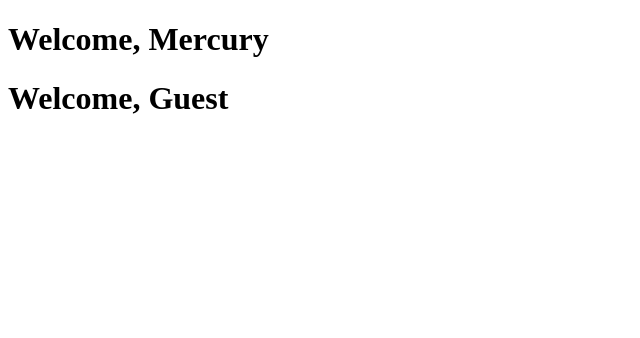
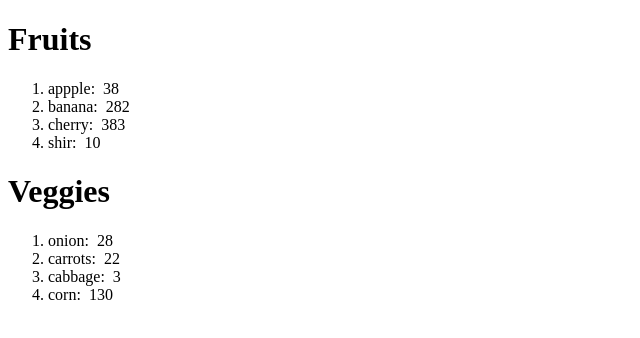
Before and after one commit to Mercury1565/DS_project_FrontEnd, a React (Vite) app in the folder project/DS_frontEnd/: page / in a window 1280 px wide. Shown: the top 338 px of the page, without its empty margins (0-640 px from the left). Built offline with nearby package versions, Linux system fonts and the light colour scheme.

Commit message:
Conditional Rendering" `

```diff
--- a/project/DS_frontEnd/src/App.jsx
+++ b/project/DS_frontEnd/src/App.jsx
@@ -1,11 +1,22 @@
-import UserGreeting from './UserGreeting.jsx';
+import List from './List.jsx';
 
 function App()
 {
+  const fruits = [{id: 1 , name: "appple" , calories: 38},
+                  {id: 2 , name: "banana" , calories: 282},
+                  {id: 3 , name:"cherry" , calories: 383},
+                  {id: 4 , name: "shir" , calories: 10},];
+
+  const veggies = [{id: 6 , name: "onion" , calories: 28},
+                  {id: 7 , name: "carrots" , calories: 22},
+                  {id: 8 , name:"cabbage" , calories: 3},
+                  {id: 9 , name: "corn" , calories: 130},];
+
   return (
     <>
-      <UserGreeting isLoggedIn={true} username = "Mercury" />
-      <UserGreeting isLoggedIn={true}/>
+      {/* Notice how the ternary operator can sometimes be replaces with the && operator */}
+      {fruits.length && <List items = {fruits} catagory = "Fruits"/>}
+      {veggies.length > 0 ? <List items = {veggies} catagory = "Veggies"/> : null}
     </>
   );
 }
--- /dev/null
+++ b/project/DS_frontEnd/src/List.jsx
@@ -0,0 +1,52 @@
+import PropTypes from 'prop-types';
+
+function List(props)
+{
+    // const fruits = [{id: 1 , name: "appple" , calories: 38},
+    //                 {id: 2 , name: "banana" , calories: 282},
+    //                 {id: 3 , name:"cherry" , calories: 383},
+    //                 {id: 4 , name: "shir" , calories: 10},];
+
+    // fruits.sort((a , b) => a.name.localeCompare(b.name)); // sort by name
+    // fruits.sort((a , b) => a.calories - b.calories); // sort by calories
+
+    // const lowCalFruits = fruits.filter(
+    //     fruit => fruit.calories < 100
+    // )
+
+    // const listItems = lowCalFruits.map(lowCalFruits => <li key = {lowCalFruits.id}>
+    //     {lowCalFruits.name}:  &nbsp;
+    //     {lowCalFruits.calories}
+    //     </li>);
+
+    const catagory = props.catagory;
+    const itemList = props.items;
+
+     const listItems = itemList.map(itemList  => <li key = {itemList.id}>
+        {itemList.name}:  &nbsp;
+        {itemList.calories}
+        </li>);
+
+    return (
+        <>
+            <h1>{catagory}</h1>
+            <ol>{listItems}</ol>
+        </>
+    )
+}
+
+List.defaultProps = {
+    catagory: "Category",
+    items: []
+}
+
+List.propTypes = {
+    catagory: PropTypes.string,
+    items: PropTypes.arrayOf(
+                PropTypes.shape(
+                    {id: PropTypes.number,
+                    name: PropTypes.string,
+                    calories: PropTypes.number}))
+}
+
+export default List;
--- a/project/DS_frontEnd/src/UserGreeting.jsx
+++ /dev/null
@@ -1,30 +0,0 @@
-import PropTypes from 'prop-types';
-
-function UserGreeting(props)
-{
-    const welcomeMsg = <h1>Welcome, {props.username}</h1>;
-    const failureMsg = <h1>Please Log in to continue</h1>;
-
-    if (props.isLoggedIn){
-        return welcomeMsg;
-    }
-    else{
-        return failureMsg;
-    }
-
-    // Another way of performing the above
-    // return{props.isLoggedIn ? welcomeMsg : failureMsg}
-
-}
-
-UserGreeting.propTypes = {
-    isLoggedIn: PropTypes.bool,
-    username: PropTypes.string
-}
-
-UserGreeting.defaultProps = {
-    isLoggedIn: false,
-    username: "Guest"
-}
-
-export default UserGreeting;
```
